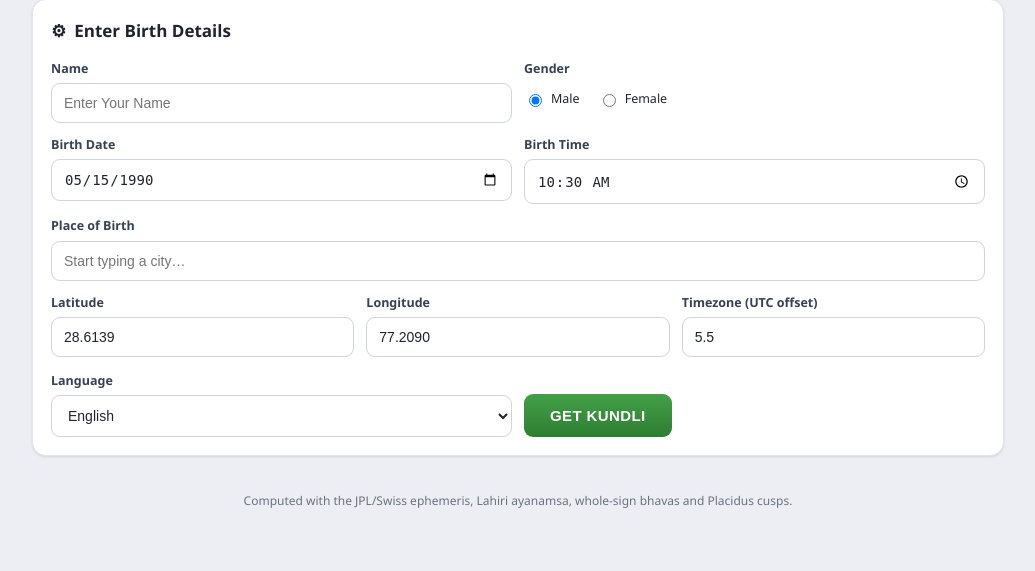
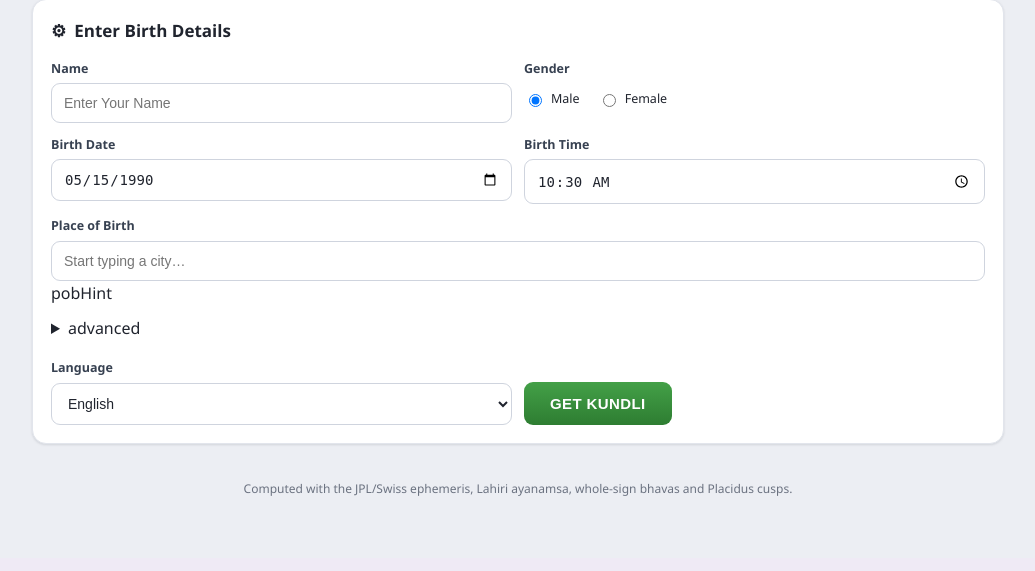
Before and after one commit to sahilyadavy251-tech/astroweb, a Flask app: page / in a window 1280 px wide. Shown: the part 401-972 px from the top of the page, without its empty margins (122-1157 px from the left). After the commit the page ends 897 px from the top, so only its background shows below. Run offline with Flask 3, Linux system fonts and the light colour scheme.

Commit message:
Move lat/lon/tz into collapsible Advanced settings; step=any

```diff
--- a/templates/index.html
+++ b/templates/index.html
@@ -60,16 +60,20 @@
         <div><label data-i18n="dob">Birth Date</label><input id="dob" type="date" value="1990-05-15"></div>
         <div><label data-i18n="tob">Birth Time</label><input id="tob" type="time" value="10:30"></div>
       </div>
-      <div style="margin-bottom:12px">
+      <div style="margin-bottom:8px">
         <label data-i18n="pob">Place of Birth</label>
         <input id="place" type="text" autocomplete="off" data-i18n-ph="pobPh" placeholder="Start typing a city…">
         <div id="sugg" class="sugg"></div>
+        <div class="hint" data-i18n="pobHint">Latitude &amp; longitude fill in automatically from the city.</div>
       </div>
-      <div class="grid g3" style="margin-bottom:14px">
-        <div><label data-i18n="lat">Latitude</label><input id="lat" type="number" step="0.0001" value="28.6139"></div>
-        <div><label data-i18n="lon">Longitude</label><input id="lon" type="number" step="0.0001" value="77.2090"></div>
-        <div><label data-i18n="tz">Timezone (UTC offset)</label><input id="tz" type="number" step="0.25" value="5.5"></div>
-      </div>
+      <details class="adv" style="margin-bottom:14px">
+        <summary data-i18n="advanced">Advanced settings (latitude, longitude, timezone)</summary>
+        <div class="grid g3" style="margin-top:10px">
+          <div><label data-i18n="lat">Latitude</label><input id="lat" type="number" step="any" inputmode="decimal" value="28.6139"></div>
+          <div><label data-i18n="lon">Longitude</label><input id="lon" type="number" step="any" inputmode="decimal" value="77.2090"></div>
+          <div><label data-i18n="tz">Timezone (UTC offset)</label><input id="tz" type="number" step="any" inputmode="decimal" value="5.5"></div>
+        </div>
+      </details>
       <div class="grid g2" style="align-items:end">
         <div><label data-i18n="lang">Language</label>
           <select id="langSel"><option value="en">English</option><option value="hi">हिंदी</option></select></div>
```
